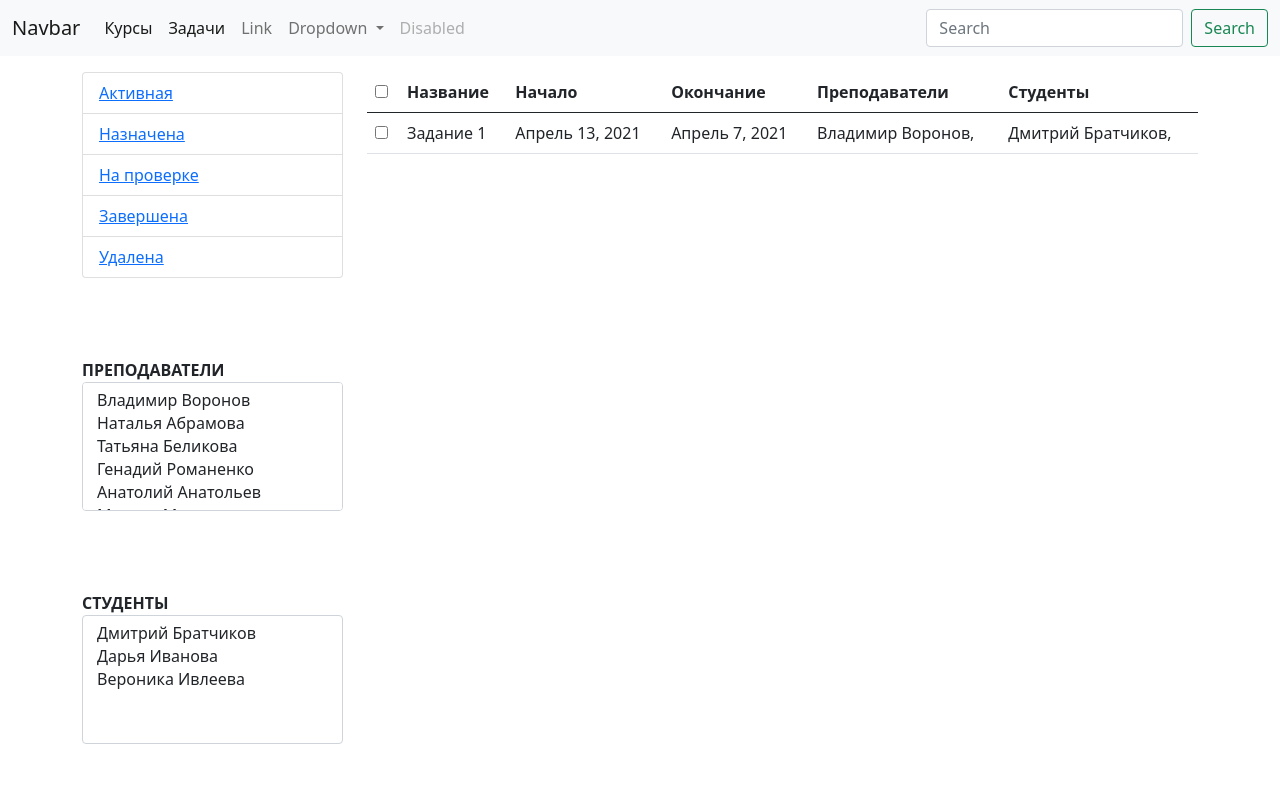
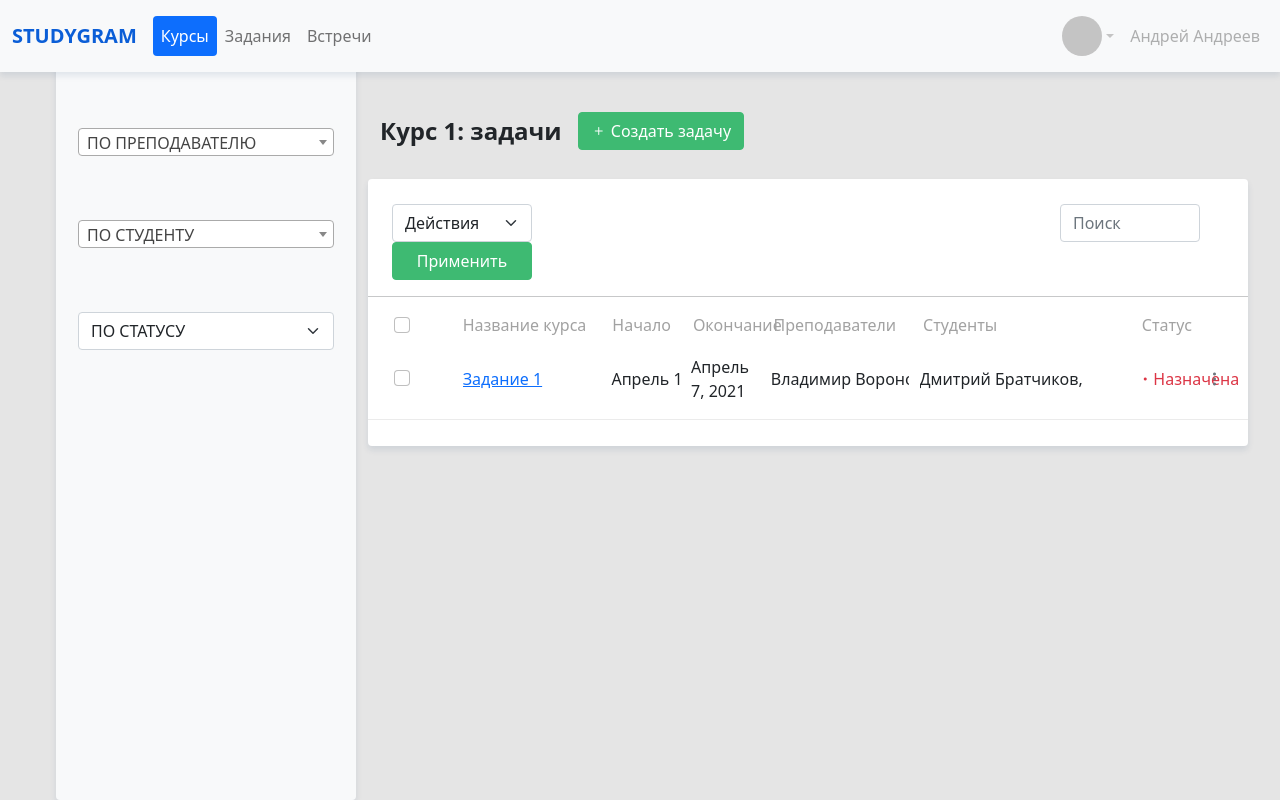
Before and after one commit to andrey-gl/studygram, a Django app: page /course/26 in a window 1280 px wide. Run offline with Django 3.2, Linux system fonts and the light colour scheme; data comes from the database, SQL or seed files in the repository; both versions use the stored data as it was after the commit; parts of the project's set-up code (start-up, migrations or seed data) failed here and were passed over; some libraries are stand-ins or nearby versions.

Commit message:
Начал натягивать страницы courses и course. Доделал удаление, Сделал поиск по фильтрам.

```diff
--- a/courses/templates/courses/course.html
+++ b/courses/templates/courses/course.html
@@ -1,77 +1,110 @@
 {% extends "base.html" %}
 
-{% block title %}Курс - {{ course.name }}{% endblock %}
 
 {% block sidebar %}
-<ul class="list-group">
-    {% for status in statuses %}
-    <li class="list-group-item"><a href="{% url 'course' pk=pk %}?status={{ status.pk }}">{{ status.name }}</a></li>
-    {% endfor %}
-</ul>
-
-<ul class="list-group" Style="margin-top: 5rem;">
-    <label><b>ПРЕПОДАВАТЕЛИ</b></label>
-    <select class="form-select" size="5" onchange="location = this.value">
-      {% for teacher in teachers %}
-        <option value="{% url 'course' pk=pk %}?teacher={{ teacher.id }}"> {{teacher}} </option>
-        {% endfor %}
-    </select>
-</ul>
-
-<ul class="list-group" Style="margin-top: 5rem;">
-    <label><b>СТУДЕНТЫ</b></label>
-    <select class="form-select" size="5" onchange="location = this.value">
-      {% for student in students %}
-        <option value="{% url 'course' pk=pk%}?student={{ student.id }}"> {{student}} </option>
-        {% endfor %}
-    </select>
-</ul>
+{% include 'inc/_sidebar_courses.html' %}
 {% endblock %}
 
 {% block content %}
+<div class="flex-column main_block">
+        <form id = "courseform" method="post" onsubmit="return confirm('Вы уверены, что хотите удалить данные курсы?')">
+            {% csrf_token %}
+        <div class="container main_block_header">
+            <div class="main_block_title">{{course}}: задачи</div>
+            <div>
+                <a class="btn btn-success" href="/create_task">
+                    <i class="bi bi-plus"></i>
+                    &#32;Создать задачу
+                </a>
+            </div>
+        </div>
+        <div class="main_block_page">
+            <div class="container row">
+                <div class="col-8">
+                    <form class="d-flex">
+                        <select class="form-select size_actions" aria-label="Default select example">
+                            <option selected>Действия</option>
+                            <option value="1">Удалить</option>
+                        </select>
+                        <button type="submit" class="btn btn-success size_actions">
+                            Применить
+                        </button>
+                    </form>
+                </div>
+                <div class="col-4">
+                    <form class="d-flex justify-content-end">
+                        <input type="text" class="form-control seach" placeholder="Поиск">
+                    </form>
+                </div>
+            </div>
+            <hr>
+            <div class="d-flex flex-row main_block_header_tasks">
+                <div class="col-1">
+                    <div class="form-check">
+                        <input class="form-check-input" type="checkbox" name="course" value="">
+                    </div>
+                </div>
+                <div class="col-2 d-flex justify-content-start">Название курса</div>
+                <div class="col"></div>
+                <div class="col-1 d-flex justify-content-start">Начало</div>
+                <div class="col"></div>
+                <div class="col-1 d-flex justify-content-start">Окончание</div>
+                <div class="col"></div>
+                <div class="col-2 d-flex justify-content-start">Преподаватели</div>
+                <div class="col"></div>
+                <div class="col-3 d-flex justify-content-start">Студенты</div>
+                <div class="col"></div>
+                <div class="col-1 d-flex justify-content-start">Статус</div>
+                <div class="col"></div>
 
-<table class="table table-boarded">
-    <thead>
-        <tr>
-            <th><input type="checkbox" name="task" value="{{task.pk}}"></th>
-            <th>Название</th>
-            <th>Начало</th>
-            <th>Окончание</th>
-            <th>Преподаватели</th>
-            <th>Студенты</th>
-        </tr>
-    </thead>
-    <tbody>
-    {%for task in tasks%}
-    <tr>
-        <td><input type="checkbox" name="task" value="{{task.pk}}"></td>
-        <td>{{task.name}}</td>
-        <td>{{task.Start_date}}</td>
-        <td>{{task.Deadline}}</td>
-        <td>
-            {%for teacher in task.Teacher.all%}
-                {{teacher.first_name}} {{teacher.last_name}},
-            {%endfor%}
-        </td>
-        <td>
-            {%for student in task.Student.all%}
-                {{student.first_name}} {{student.last_name}},
-            {%endfor%}
-        </td>
-    </tr>
-    {%endfor%}
-    </tbody>
-</table>
-{% if is_paginated %}
-  <ul class="pagination pagination-sm">
-    {% for i in paginator.page_range %}
-      {% if page_obj.number == i %}
-        <li class="page-item active"><span class="page-link">{{ i }} </span></li>
-      {% else %}
-        <li><a class="page-link" href="?page={{ i }}">{{ i }}</a></li>
-      {% endif %}
-    {% endfor %}
+            </div>
+             {% for task in tasks %}
+            <div class="d-flex flex-row task align-center align-items-center">
+                <div class="col-1">
+                    <div class="form-check">
+                        <input class="form-check-input" type="checkbox" value="{{course.pk}}">
+                        <input type="hidden" name="course-li" value="{{course.pk}}">
+                    </div>
+                </div>
+                <div class="col-2 d-flex justify-content-start content_size text-primary"><a href="{{course.get_absolute_url}}">{{task.name}}</a></div>
+                <div class="col"></div>
+                <div class="col-1 d-flex justify-content-start content_size">{{task.Start_date}}</div>
+                <div class="col"></div>
+                <div class="col-1 d-flex justify-content-start">{{task.Deadline}}</div>
+                <div class="col"></div>
+                <div class="col-2 d-flex justify-content-start content_size">
+                    {% for teacher in task.Teacher.all %}
+                        {{teacher.first_name}} {{teacher.last_name}}
+                    {% endfor %}
+                </div>
+                <div class="col"></div>
+                <div class="col-3 d-flex justify-content-start content_size">
+                    {% for student in task.Student.all %}
+                        {{student.first_name}} {{student.last_name}},
+                    {% endfor %}
+                </div>
+                <div class="col"></div>
+                <div class="col-1 d-flex justify-content-start">
+                    <i class="bi bi-dot text-danger"></i>
+                    <span class="text-danger">{{task.status}}</span>
+                </div>
+                <div class="col d-flex justify-content-end">
+                    <ul class="navbar-nav dropdown">
+                        <li class="nav-item" role="tab">
+                            <i class="bi bi-three-dots-vertical dropdown-toggle text-secondary other" data-bs-toggle="dropdown" id="taskDropdown"></i>
+                            <ul class="dropdown-menu" aria-labelledby="taskDropdown">
+                                <li class="dropdown-header">Прочее</li>
+                                <li class="dropdown-item" onclick="courseform.submit()">Удалить</li>
+                            </ul>
+                        </li>
+                    </ul>
+                </div>
+            </div>
+            {% endfor %}
 
-  </ul>
-{% endif %}
+            {%include 'inc/_pagination.html'%}
+
+        </div>
+        </form>
+    </div>
 {% endblock %}
--- a/courses/templates/courses/create_task.html
+++ b/courses/templates/courses/create_task.html
@@ -1,7 +1,4 @@
 {% extends "base.html" %}
-
-{% block title %}Добавление задания{% endblock %}
-
 
 {% block content %}
 <form action="{% url 'create_task' %}" method="post">
--- a/courses/urls.py
+++ b/courses/urls.py
@@ -2,6 +2,7 @@ from django.urls import path
 from .views import *
 
 urlpatterns = [
+    path('', CoursesList.as_view(), name='main'),
     path('tasks', TasksList.as_view(), name='tasks'),
     path('task/<int:pk>/', TaskView.as_view(), name='task'),
     path('create_task', CreateTask.as_view(), name='create_task'),
--- a/courses/views.py
+++ b/courses/views.py
@@ -3,10 +3,8 @@ from .models import Task, StatusTask, User, Course, StatusCourse
 from .forms import TaskCreateForm, CourseCreateForm
 from django.views.generic import ListView, DetailView, CreateView, DeleteView
 from django.urls import reverse_lazy
-from django.http import JsonResponse
+from django.http import HttpResponseRedirect, HttpResponse
 
-# TODO: Добавить удаление
-# TODO: Добавить поиск в фильтрах студенты/преподаватели
 """Функции ниже относятся к странице "Задания" """
 
 
@@ -14,7 +12,7 @@ class TasksList(ListView):
     model = Task
     template_name = 'courses/tasks.html'
     context_object_name = 'tasks'
-    paginate_by = 4
+    paginate_by = 10
 
     def get_context_data(self, *, object_list=None, **kwargs):
         context = super().get_context_data(**kwargs)
@@ -71,7 +69,8 @@ class CoursesList(ListView):
     model = Course
     template_name = 'courses/courses.html'
     context_object_name = 'courses'
-    paginate_by = 3
+    success_url = reverse_lazy('courses')
+    paginate_by = 10
 
     def get_context_data(self, *, object_list=None, **kwargs):
         context = super().get_context_data(**kwargs)
@@ -95,16 +94,28 @@ class CoursesList(ListView):
         return queryset
 
     def post(self, request, *args, **kwargs):
-        pass
-
-# TODO: Добавить фильтры на курсы
+        courses = self.request.POST.getlist('course')
+        single_course = self.request.POST.getlist('course-li')
+        print(self.request.POST.getlist)
+        if courses:
+            courses = [int(course) for course in courses]
+            for course in courses:
+                Course.objects.get(pk=course).delete()
+            return HttpResponseRedirect(reverse_lazy('courses'))
+        elif single_course:
+            single_course = [int(course) for course in single_course]
+            print(single_course)
+            Course.objects.get(pk=single_course[0]).delete()
+            return HttpResponseRedirect(reverse_lazy('courses'))
+        else:
+            return HttpResponse(status=400)
 
 
 class CourseView(ListView):
     model = Task
     template_name = 'courses/course.html'
     context_object_name = 'tasks'
-    paginate_by = 3
+    paginate_by = 10
 
     def get_context_data(self, *, object_list=None, **kwargs):
         context = super().get_context_data(**kwargs)
@@ -112,6 +123,7 @@ class CourseView(ListView):
         context['students'] = User.objects.filter(Type=2)
         context['statuses'] = StatusTask.objects.all()
         context['pk'] = self.kwargs['pk']
+        context['course'] = self.model.objects.get(course=self.kwargs['pk']).course
         return context
 
     def get_queryset(self):
--- /dev/null
+++ b/static/css/main.css
@@ -0,0 +1,145 @@
+
+/*----------MAIN----------*/
+
+body{
+    background: #E5E5E5;
+}
+
+/*----------BOOTSTRAP----------*/
+
+.btn-success {
+    color: #fff;
+    background-color: #3EBA72;
+    border-color: #3EBA72;
+}
+.dropdown-toggle::after {
+    border-top: .3em solid #C4C4C4;
+}
+.dropdown-item:hover{
+    background: #0b5ed7;
+    color: #FFFFFF;
+}
+.navbar-light .navbar-brand {
+    font-weight: 600;
+    color: #0b5ed7;
+    text-decoration: none;
+}
+.navbar-light .navbar-brand:hover {
+    color: #0b5ed7;
+    text-decoration: none;
+}
+.navbar-light .navbar-nav .nav-link.active, .navbar-light .navbar-nav .show>.nav-link {
+    color: #FFFFFF;
+}
+.nav-link:hover {
+    background: #E7EDF8;
+}
+.nav-pills .nav-link .active{
+    background: #0b5ed7;
+}
+
+/*----------HEADER----------*/
+.header{
+    position: fixed;
+    width: 100%;
+    z-index: 2;
+    box-shadow: 0 .25rem .375rem rgba(24, 61, 110, 0.1);
+}
+
+.settings{
+    display: flex;
+    flex-direction: row;
+    border-radius: .25rem;
+    align-items: center;
+}
+.photo_user{
+    width: 40px;
+    height: 40px;
+    background: #C4C4C4;
+    border-radius: 100%;
+}
+
+/*----------FILTERS----------*/
+.menu{
+    z-index: 1;
+    align-items: flex-start;
+    background: #FFFFFF;
+    box-shadow: 0 .25rem .375rem rgba(24, 61, 110, 0.1);
+    border-radius: .25rem;
+    width: 18.75rem;
+    height: 100%;
+    left: 3.5rem;
+    padding-top: 4rem;
+}
+.filters{
+    margin-top: 4rem;
+    width: 16rem;
+}
+
+.li_status{
+    width: 16rem;
+}
+
+
+/*----------MAIN-BLOCK----------*/
+.main_block{
+    display: flex;
+    height: auto;
+    margin-right: 2rem;
+    padding-top: 7rem;
+    padding-left: 23rem;
+    margin-bottom: 3rem;
+}
+.main_block_header{
+    display: flex;
+    align-items: center;
+}
+.main_block_title{
+    font-weight: 600;
+    font-size: 1.5rem;
+    line-height: 1.3rem;
+    margin-right: 1rem;
+}
+.main_block_page{
+    margin-top: 1.8rem;
+    background: #FFFFFF;
+    box-shadow: 0 .25rem .375rem rgba(24, 61, 110, 0.1);
+    border-radius: .25rem;
+    padding: 1.6rem 0 1.6rem 0;
+}
+
+.size_actions{
+    width: 8.75rem;
+    margin-right: 1rem;
+}
+.seach{
+    width: 8.75rem;
+}
+.main_block_header_tasks{
+    width: 100%;
+    padding: 0 1.6rem 0 1.6rem;
+    color: #A2A2A2;
+}
+
+/*----------TASKS----------*/
+
+.task{
+    padding: 1rem 1.6rem 1rem 1.6rem;
+    border-bottom: .06rem solid #EBEBEB;
+}
+.task:hover{
+    background: rgba(17, 71, 190, 0.1);
+
+}
+.other::after{
+    display: none;
+}
+.content_size {
+    white-space: nowrap; /* Запрещаем перенос строк */
+    overflow: hidden; /* Обрезаем все, что не помещается в область */
+    text-overflow: ellipsis; /* Добавляем многоточие */
+}
+
+.tasks_page{
+    margin: 2rem 3rem 0 0;
+}
--- a/studygram/settings.py
+++ b/studygram/settings.py
@@ -118,10 +118,10 @@ USE_L10N = True
 
 USE_TZ = True
 
+DATE_INPUT_FORMATS = ['%d.%m.']
 
 # Static files (CSS, JavaScript, Images)
 # https://docs.djangoproject.com/en/3.1/howto/static-files/
-
 STATIC_URL = '/static/'
-
+STATICFILES_DIRS = (os.path.join(BASE_DIR), 'static')
 INTERNAL_IPS = ['127.0.0.1']
--- a/studygram/urls.py
+++ b/studygram/urls.py
@@ -16,6 +16,7 @@ Including another URLconf
 from django.contrib import admin
 from django.conf import settings
 from django.urls import path, include
+from django.contrib.staticfiles.urls import staticfiles_urlpatterns
 
 urlpatterns = [
     path('admin/', admin.site.urls),
@@ -28,3 +29,4 @@ if settings.DEBUG:
     urlpatterns = [path('__debug__/', include(debug_toolbar.urls)),
 
                    ] + urlpatterns
+urlpatterns +=staticfiles_urlpatterns()
--- a/templates/base.html
+++ b/templates/base.html
@@ -1,21 +1,29 @@
+{% load static %}
 <!DOCTYPE html>
 <html lang="en">
 <head>
     <meta charset="UTF-8">
-    <title>{% block title %}{% endblock %}</title>
+    <meta http-equiv="X-UA-Compatible" content="IE=edge">
+    <meta name="viewport" content="width=device-width, initial-scale=1.0">
+    <!-- CSS only -->
     <link href="https://cdn.jsdelivr.net/npm/bootstrap@5.0.0-beta3/dist/css/bootstrap.min.css" rel="stylesheet" integrity="sha384-eOJMYsd53ii+scO/bJGFsiCZc+5NDVN2yr8+0RDqr0Ql0h+rP48ckxlpbzKgwra6" crossorigin="anonymous">
+    <link rel="stylesheet" href="https://cdn.jsdelivr.net/npm/bootstrap-icons@1.4.1/font/bootstrap-icons.css">
     <link href="https://cdn.jsdelivr.net/npm/select2@4.1.0-rc.0/dist/css/select2.min.css" rel="stylesheet" />
+    <link rel="stylesheet" href="{% static 'css/main.css' %}">
+    <title>Studygram</title>
 </head>
 <body>
 {% include 'inc/_nav.html' %}
 
-<div class="container mt-3">
-    <div class="row">
-        <div class="col-md-3">{% block sidebar %}{% endblock %}</div>
-        <div class="col-md-9">{% block content %}{% endblock %}</div>
+{% block sidebar %}{% endblock %}
+{% block content %}{% endblock %}
 
-    </div>
-</div>
+
+
+<script
+        src="https://cdn.jsdelivr.net/npm/bootstrap@5.0.0-beta3/dist/js/bootstrap.bundle.min.js"
+        integrity="sha384-JEW9xMcG8R+pH31jmWH6WWP0WintQrMb4s7ZOdauHnUtxwoG2vI5DkLtS3qm9Ekf"
+        crossorigin="anonymous"></script>
 <script
   src="https://code.jquery.com/jquery-3.6.0.min.js"
   integrity="sha256-/xUj+3OJU5yExlq6GSYGSHk7tPXikynS7ogEvDej/m4="
--- a/templates/inc/_nav.html
+++ b/templates/inc/_nav.html
@@ -1,42 +1,38 @@
-
-
-
-<nav class="navbar navbar-expand-lg navbar-light bg-light">
+<nav class="navbar navbar-expand-lg navbar-light bg-light navbar-fixed header">
     <div class="container-fluid">
-    <a class="navbar-brand" href="#">Navbar</a>
+        <a class="navbar-brand text-uppercase" href="{% url 'courses' %}">Studygram</a>
         <button class="navbar-toggler" type="button" data-bs-toggle="collapse" data-bs-target="#navbarSupportedContent" aria-controls="navbarSupportedContent" aria-expanded="false" aria-label="Toggle navigation">
             <span class="navbar-toggler-icon"></span>
         </button>
         <div class="collapse navbar-collapse" id="navbarSupportedContent">
-      <ul class="navbar-nav me-auto mb-2 mb-lg-0">
-        <li class="nav-item">
+            <ul class="navbar-nav nav-pills me-auto mb-2 mb-lg-0"  role="tablist">
+                <li class="nav-item"  role="tab">
                     <a class="nav-link active" aria-current="page" href="{% url 'courses' %}">Курсы</a>
                 </li>
-        <li class="nav-item">
-          <a class="nav-link active" aria-current="page" href="{% url 'tasks' %}">Задачи</a>
+                <li class="nav-item" role="tab">
+                    <a class="nav-link" href="#">Задания</a>
                 </li>
-        <li class="nav-item">
-          <a class="nav-link" href="#">Link</a>
+                <li class="nav-item" role="tab">
+                    <a class="nav-link" href="#">Встречи</a>
                 </li>
-        <li class="nav-item dropdown">
-          <a class="nav-link dropdown-toggle" href="#" id="navbarDropdown" role="button" data-bs-toggle="dropdown" aria-expanded="false">
-            Dropdown
+            </ul>
+
+            <ul class="navbar-nav dropdown">
+                <li class="nav-item" role="tab">
+                    <a class="nav-link dropdown-toggle settings" href="#" id="navbarDropdown" role="button" data-bs-toggle="dropdown" aria-expanded="false">
+                        <div class="photo_user"></div>
                     </a>
                     <ul class="dropdown-menu" aria-labelledby="navbarDropdown">
-            <li><a class="dropdown-item" href="#">Action</a></li>
-            <li><a class="dropdown-item" href="#">Another action</a></li>
-            <li><hr class="dropdown-divider"></li>
-            <li><a class="dropdown-item" href="#">Something else here</a></li>
+                        <li><a class="dropdown-item" href="#">Профиль</a></li>
+                        <li><a class="dropdown-item" href="#">Выход</a></li>
                     </ul>
                 </li>
-        <li class="nav-item">
-          <a class="nav-link disabled" href="#" tabindex="-1" aria-disabled="true">Disabled</a>
+            </ul>
+            <ul class="navbar-nav">
+                <li class="nav-item"  role="tab">
+                    <a class="nav-link disabled" href="#" tabindex="-1" aria-disabled="true" id="name_user">Андрей Андреев</a>
                 </li>
             </ul>
-      <form class="d-flex">
-        <input class="form-control me-2" type="search" placeholder="Search" aria-label="Search">
-        <button class="btn btn-outline-success" type="submit">Search</button>
-      </form>
         </div>
     </div>
 </nav>
--- /dev/null
+++ b/templates/inc/_pagination.html
@@ -0,0 +1,27 @@
+{% if is_paginated %}
+    <nav aria-label="Page navigation example">
+        <ul class="pagination justify-content-end  tasks_page">
+            {% if page_obj.has_previous %}
+                <li class="page-item">
+                <a class="page-link" href="?page={{page_obj.previous_page_number}}">
+                    <i class="bi bi-chevron-left"></i>
+                </a>
+                </li>
+            {% endif %}
+          {% for i in paginator.page_range %}
+                {% if page_obj.number == i %}
+                    <li class="page-item active"><a class="page-link">{{i}}</a></li>
+                {% else %}
+                    <li class="page-item"><a class="page-link" href="?page={{i}}">{{i}}</a></li>
+                {% endif %}
+            {% endfor %}
+          {% if page_obj.has_next %}
+                <li class="page-item">
+                <a class="page-link" href="?page={{page_obj.next_page_number}}">
+                    <i class="bi bi-chevron-right"></i>
+                </a>
+                </li>
+            {% endif %}
+        </ul>
+      </nav>
+{% endif %}
--- /dev/null
+++ b/templates/inc/_sidebar_courses.html
@@ -0,0 +1,33 @@
+<nav class="navbar navbar-expand-lg navbar-light bg-light position-fixed fixed-right fixed-top menu">
+        <div class="container flex-column">
+            <form class="navbar-nav flex-column">
+                <div class="nav-item dropdown form-group filters">
+                    <select class="form-select"  placeholder="СТУДЕНТЫ" id="teacher-select" onchange="location = this.value">
+                     <option selected disabled>ПО ПРЕПОДАВАТЕЛЮ</option>
+                        {% for teacher in teachers %}
+                            <option value="{% url 'courses' %}?teacher={{ teacher.id }}"> {{teacher}} </option>
+                        {% endfor %}
+                    </select>
+                </div>
+                <div class="nav-item dropdown form-group filters">
+                    <select class="form-select"  placeholder="СТУДЕНТЫ" id="student-select" onchange="location = this.value">
+                        <option selected disabled>ПО СТУДЕНТУ</option>
+                        {% for student in students %}
+                            <option value="{% url 'courses' %}?student={{ student.id }}"> {{student}} </option>
+                        {% endfor %}
+                    </select>
+                </div>
+                <div class="navbar-nav dropdown form-group filters">
+                    <form class="form-inline">
+                        <select class="js-data-example-ajax form-select" aria-label="Default select example" placeholder="СТУДЕНТЫ" onchange="location = this.value">
+                            <option selected disabled>ПО СТАТУСУ</option>
+                            {% for status in statuses %}
+                                <option value="{% url 'courses' %}?status={{ status.pk }}"> {{status.name}} </option>
+                            {% endfor %}>
+                        </select>
+                    </form>
+
+                </div>
+            </form>
+        </div>
+    </nav>
```
Also changed, not shown: courses/templates/courses/courses.html (+84 -62 lines), db.sqlite3. Lines whose indentation alone changed are shown as unchanged.
